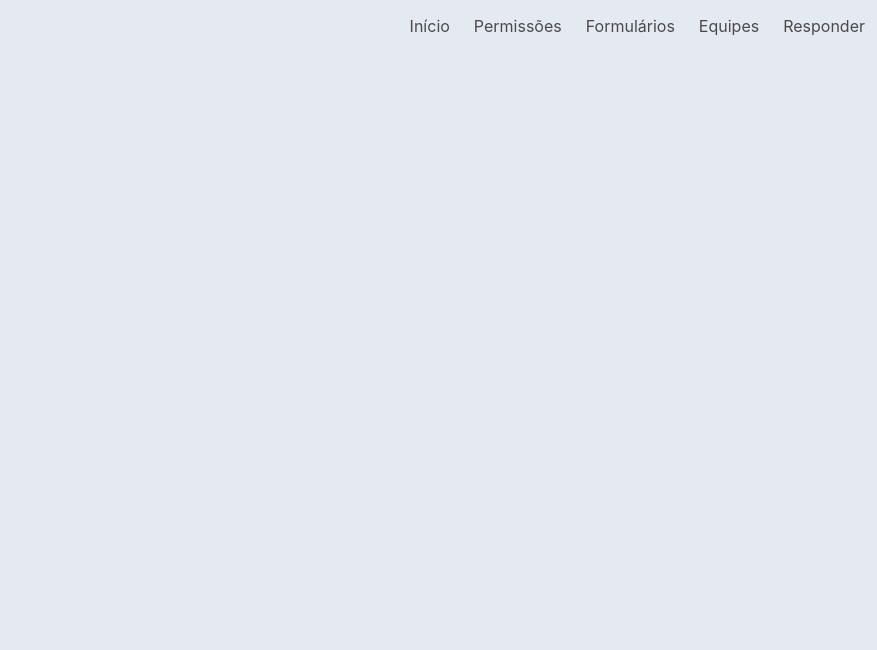
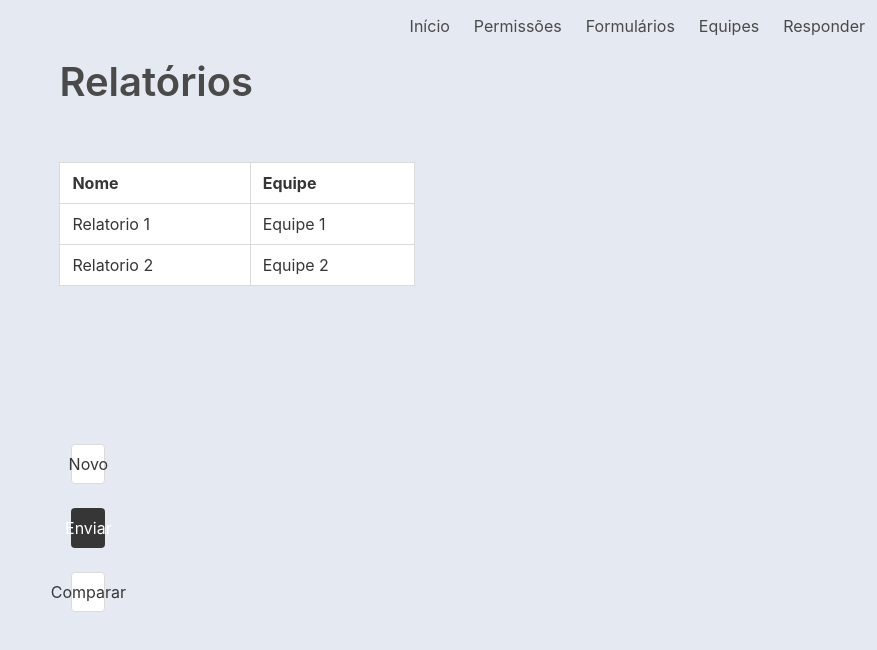
Before and after one commit to teamworkquality/twq-app, a Vue app in the folder web/twq-front/: page /#/listarRelatorios in a window 1280 px wide. Shown: the top 650 px of the page, without its empty margins (403-1280 px from the left). Built offline with nearby package versions, Linux system fonts and the light colour scheme.

Commit message:
Listar Relatórios

```diff
--- /dev/null
+++ b/web/twq-front/src/components/ListarRelatorios.vue
@@ -0,0 +1,57 @@
+<template>
+	<div class="columns is-multiline is-mobile">
+		<div class="column is half">
+			<div>
+				<p class="is-size-2 has-text-weight-semibold">Relatórios</p>
+			</div>
+			<table class="table has-vmargin-50 is-bordered is-stripe is-fullwidth">
+				<thead>
+					<tr>
+						<th>Nome</th>
+						<th>Equipe</th>
+					</tr>
+				</thead>
+
+				<tbody v-for = "item in relatorios">
+					<tr>
+						<td>{{item.nome}}</td>
+						<td>{{item.equipe}}</td>
+					</tr>
+
+				</tbody>
+			</table>
+      </div>
+
+	  <div class="field column is-half">
+	                <div class="column is-one-quarter"></div>
+	                <div class="column is-one-quarter"></div>
+	                <div class="column is-one-quarter"></div>
+		            <div class="column is-one-quarter">
+		              <button class="button is-outlined is-fullwidth " v-on:click="novaPergunta()">Novo</button>
+		            </div>
+		            <div class="column is-one-quarter">
+		            <!-- <router-link > -->
+		              <button class="button is-dark is-fullwidth "v-on:click="finalizarForm()" >Enviar</button>
+		            <!-- </router-link> -->
+		            </div>
+		            <div class="column is-one-quarter">
+		            <!-- <router-link> -->
+		              <button class="button is-outlined is-fullwidth "v-on:click="finalizarForm()" >Comparar</button>
+		            <!-- </router-link> -->
+		            </div>
+	  </div>
+
+	</div>
+</template>
+
+<script>
+import HttpService from '@/service';
+export default {
+	name: 'listarRelatorios',
+	data: () =>({
+		relatorios:[{nome:'Relatorio 1',equipe:'Equipe 1'},{nome:'Relatorio 2',equipe:'Equipe 2'}]
+	})
+
+}
+</script>
+<style scoped></style>
--- a/web/twq-front/src/router/index.js
+++ b/web/twq-front/src/router/index.js
@@ -7,7 +7,7 @@ import CriarForm from '@/components/CriarForm'
 import ListarForms from '@/components/ListarForms'
 import Responder from '@/components/Responder'
 import EnvioRelatorio from '@/components/EnvioRelatorio'
-
+import ListarRelatorios from '@/components/ListarRelatorios'
 Vue.use(Router)
 
 export default new Router({
@@ -41,6 +41,11 @@ export default new Router({
       path: '/envioRelatorio',
       name: 'EnvioRelatorio',
       component: EnvioRelatorio
+    },
+    {
+      path: '/listarRelatorios',
+      name: 'ListarRelatorios',
+      component: ListarRelatorios
     }
   ]
 })
```
